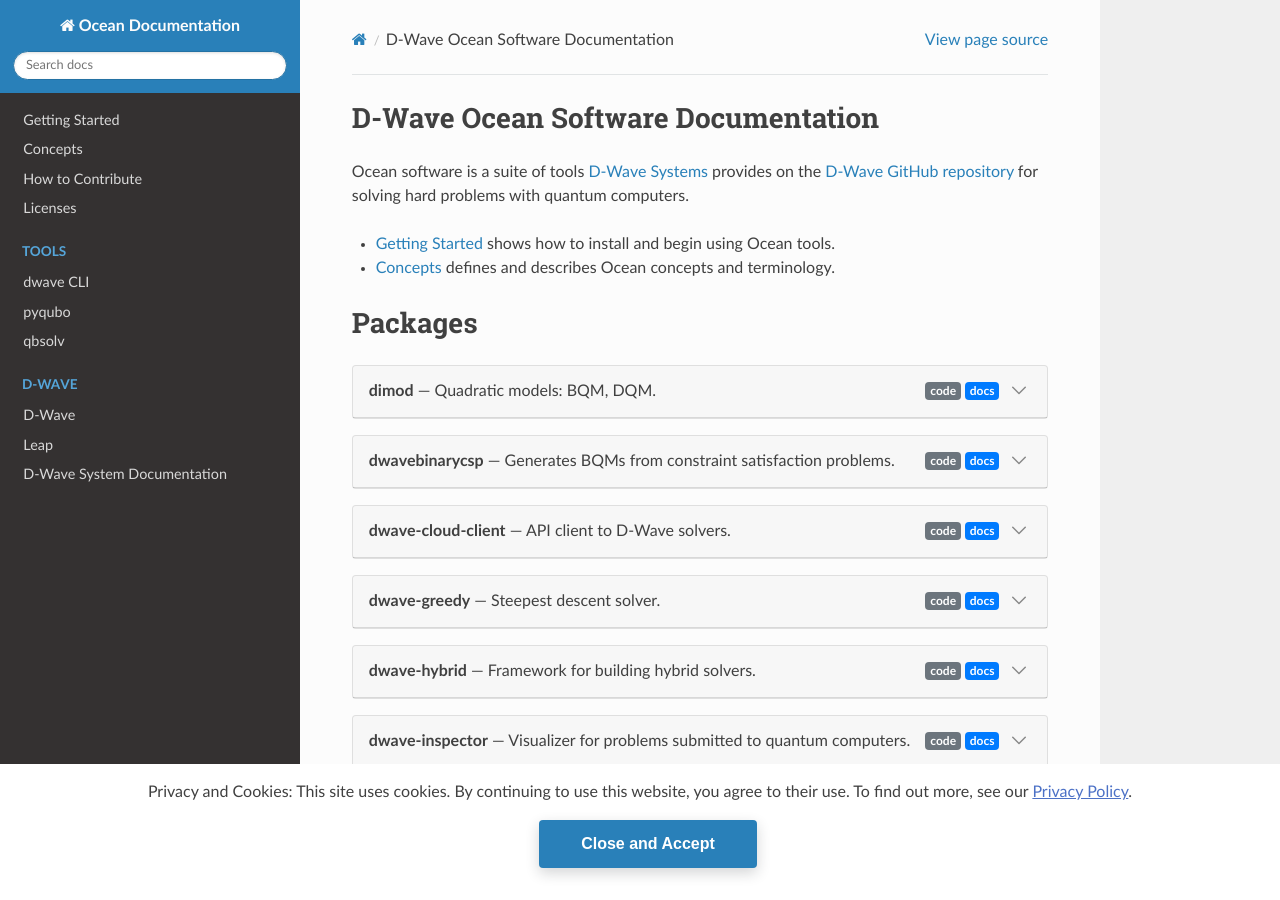
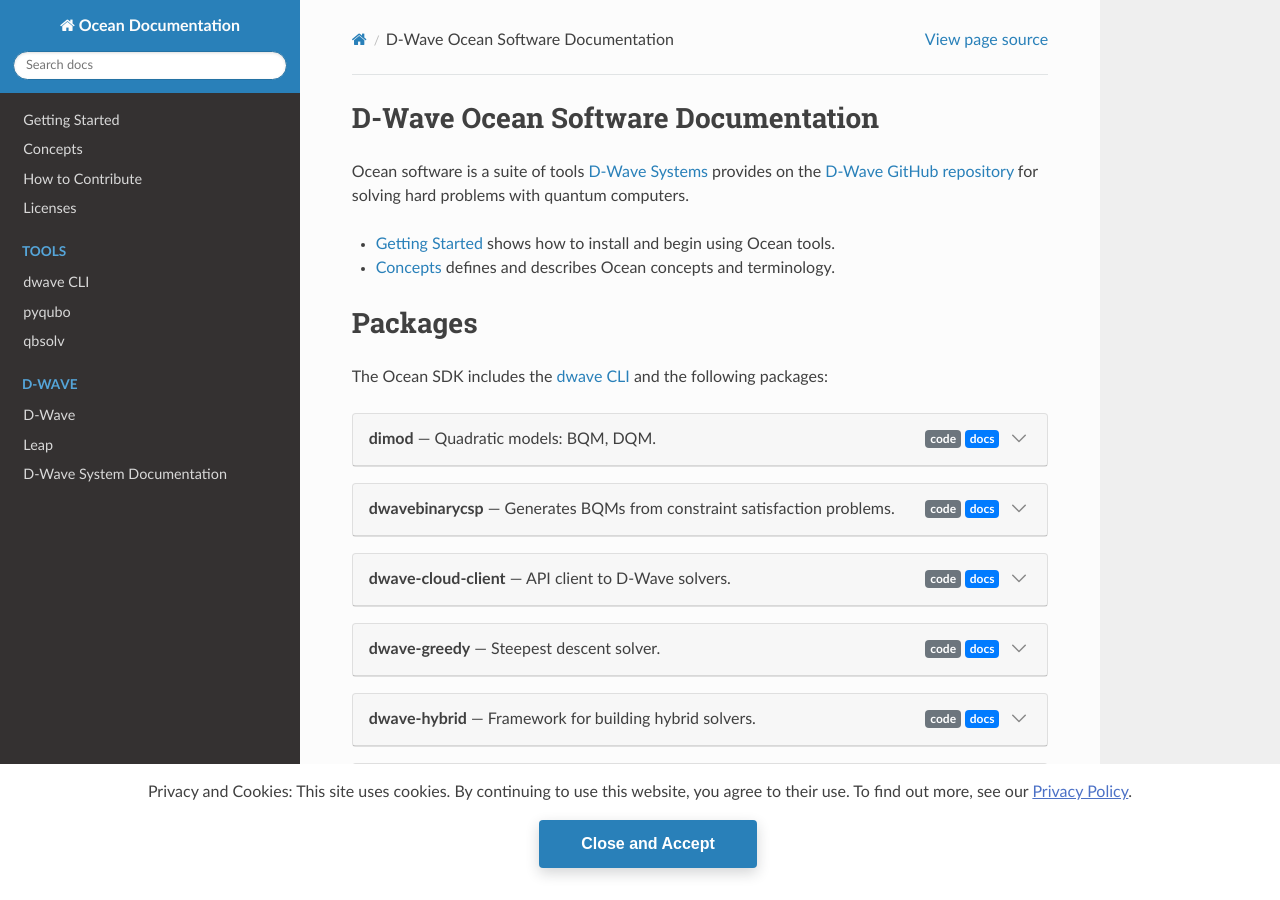
Before and after one commit to dwavesystems/dwave-ocean-sdk, a Sphinx documentation site: the page built from docs/index.rst, in a window 1280 px wide and 900 px high. Built offline with Sphinx 7.4.7 and the Read the Docs theme 2.0.0, drawn with Linux system fonts in a browser that asks for light colours; pages that are not in the unit, such as notebooks, are missing from menus; the version number could not be read and is left out.

Commit message:
Accidentally deleted a line in index.rst

```diff
--- a/docs/index.rst
+++ b/docs/index.rst
@@ -31,6 +31,8 @@
 ========
 Packages
 ========
+
+The Ocean SDK includes the :ref:`dwave_cli` and the following packages:
 
 .. dropdown::  **dimod** --- Quadratic models: BQM, DQM. \
    :link-badge:`https://docs.ocean.dwavesys.com/en/stable/docs_dimod/sdk_index.html, "docs", cls=badge-primary fr text-white` \
```
